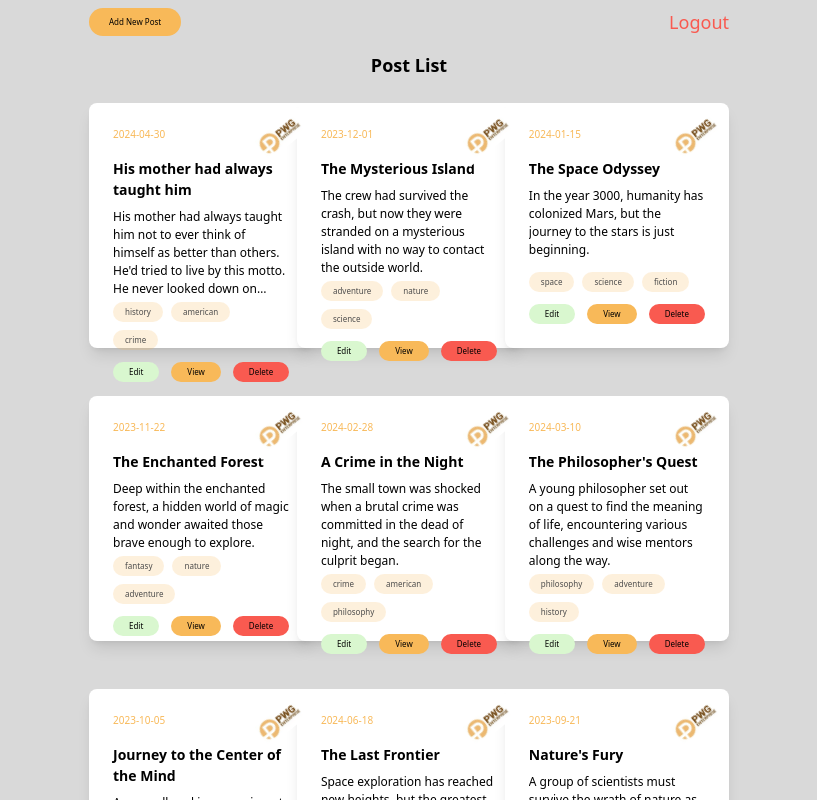
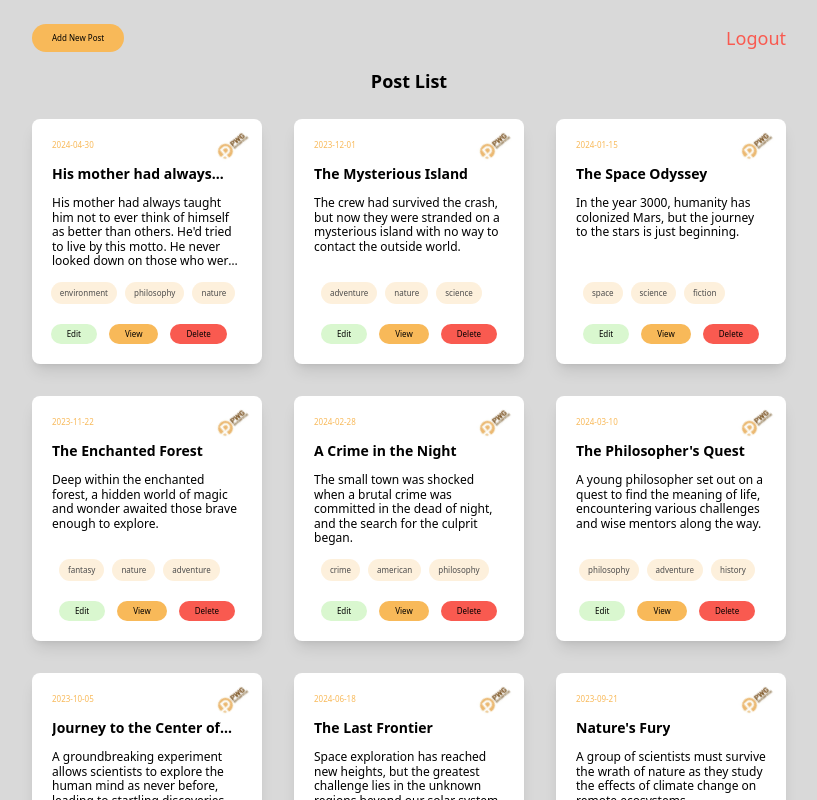
Before and after one commit to SHiuN26/pwg-app, a React (Vite) app: page /dashboard in a window 1280 px wide. Shown: the top 800 px of the page, without its empty margins (231-1048 px from the left). Built offline with nearby package versions, Linux system fonts and the light colour scheme; sample sign-in values are in the browser's storage; what axios-mock-adapter would draw is missing.

Commit message:
post列表完成版面

```diff
--- a/src/components/icons/IconLogo.jsx
+++ b/src/components/icons/IconLogo.jsx
@@ -3,8 +3,8 @@ import React from "react";
 const IconLogo = () => {
   return (
     <svg
-      width="80"
-      height="60"
+      width="65"
+      height="45"
       viewBox="0 0 44 40"
       fill="none"
       xmlns="http://www.w3.org/2000/svg"
--- a/src/pages/DashBoard/CardTag.jsx
+++ b/src/pages/DashBoard/CardTag.jsx
@@ -1,8 +1,8 @@
 import React from "react";
 
 const CardTag = ({ children }) => (
-  <div className="flex justify-center align-center">
-    <span className="bg-[#F8B9594D] rounded-full px-3 py-1 text-[8px] opacity-70 text-opacity-100 text-black/100">
+  <div className="flex justify-center items-center">
+    <span className="bg-[#F8B9594D] rounded-full px-[9px] py-[5px] text-[8px] opacity-70 text-opacity-100">
       {children}
     </span>
   </div>
--- a/src/pages/DashBoard/HomePage.jsx
+++ b/src/pages/DashBoard/HomePage.jsx
@@ -9,7 +9,7 @@ const posts = [
     title: "His mother had always taught him",
     date: "2024-04-30",
     body: "His mother had always taught him not to ever think of himself as better than others. He'd tried to live by this motto. He never looked down on those who were less fortunate or who had less money than him. But the stupidity of the group of people he was talking to made him change his mind.",
-    tags: ["history", "american", "crime"],
+    tags: ["environment", "philosophy", "nature"],
   },
   {
     id: 2,
@@ -89,9 +89,9 @@ const DashBoard = () => {
   const currentPosts = posts.slice(indexOfFirstPost, indexOfLastPost);
 
   return (
-    <div className="flex justify-center align-center min-h-screen bg-[#D9D9D9] pt-2 pb-10">
-      <div className="flex flex-col justify-start align-center w-[50%]">
-        <div className="flex justify-between items-center mb-4 ">
+    <div className="flex justify-center items-center min-h-screen bg-[#D9D9D9] pt-6 pb-10">
+      <div className="flex flex-col justify-start align-between">
+        <div className="flex justify-between items-center mb-4">
           <button className="py-[8px] px-[20px] bg-[#F8B959] text-[8px] rounded-full font-normal hover:text-[#E6A5A1]">
             Add New Post
           </button>
@@ -102,30 +102,13 @@ const DashBoard = () => {
             Logout
           </button>
         </div>
-        <div className="flex justify-center align-center w-full text-[18px] font-semibold mb-6">
+        <div className="flex justify-center items-center w-full text-[18px] font-semibold mb-6">
           Post List
         </div>
 
-        {/* <div className="grid grid-cols-3 gap-4 justify-items-center bg-pink-200">
+        <div className="grid grid-cols-3 gap-8">
           {currentPosts.map((post) => (
             <PostCard key={post.id} post={post} />
-          ))}
-        </div> */}
-
-        <div className="grid grid-cols-3 gap-12">
-          {currentPosts.map((post, index) => (
-            <div
-              key={post.id}
-              className={`flex ${
-                index % 3 === 0
-                  ? "justify-start"
-                  : index % 3 === 2
-                  ? "justify-end"
-                  : "justify-center"
-              }`}
-            >
-              <PostCard post={post} />
-            </div>
           ))}
         </div>
 
--- a/src/pages/DashBoard/PaginationBar.jsx
+++ b/src/pages/DashBoard/PaginationBar.jsx
@@ -1,18 +1,17 @@
 import React from "react";
-import CardButton from "./CardButton";
 
 const PaginationBar = ({ currentPage, totalPages, onPageChange }) => (
   <div className="flex justify-center mt-10">
     {Array.from({ length: totalPages }, (_, index) => (
-      <CardButton
+      <button
         key={index}
-        className={`bg-[#F8B959] text-white mx-2 ${
+        className={`w-7 h-7 bg-[#F8B959] mx-2 rounded-lg flex items-center justify-center  ${
           currentPage === index + 1 ? "bg-[#F8B959]" : "bg-[#FDEACD]"
         }`}
         onClick={() => onPageChange(index + 1)}
       >
         {index + 1}
-      </CardButton>
+      </button>
     ))}
   </div>
 );
--- a/src/pages/DashBoard/PostCard.jsx
+++ b/src/pages/DashBoard/PostCard.jsx
@@ -4,31 +4,31 @@ import CardTag from "./CardTag";
 import IconLogo from "../../components/icons/IconLogo";
 
 const PostCard = ({ post }) => (
-  <div className="bg-white shadow-lg rounded-lg p-6 flex flex-col justify-between align-center w-[230px] h-[245px]">
+  <div className="flex flex-col justify-between items-center bg-white shadow-lg rounded-lg p-5  w-[230px] h-[245px]">
     <div className="flex justify-center items-center relative w-full">
-      <div className="w-full text-[10px] text-[#F8B959] ">{post.date}</div>
-      <div className="absolute top-[-20px] right-[-30px]">
+      <div className="w-full text-[8px] text-[#F8B959] ">{post.date}</div>
+      <div className="absolute top-[-15px] right-[-23px]">
         <IconLogo />
       </div>
     </div>
 
-    <div className="flex justify-start items-center mt-4 mb-2 w-full">
-      <div className="text-[14px] font-semibold">{post.title}</div>
+    <div className="flex justify-start items-center my-3 w-full">
+      <div className="text-[14px] font-semibold line-clamp-1">{post.title}</div>
     </div>
 
-    <div className="flex flex-1 justify-center items-start">
-      <p className="text-[12px] line-clamp-5">{post.body}</p>
+    <div className="flex items-start flex-1">
+      <p className="text-[12px] line-clamp-5 leading-[14.52px]">{post.body}</p>
     </div>
 
-    <div>
-      <div className="flex flex-wrap justify-start mb-2">
+    <div className="flex flex-col justify-end item-center mt-2 flex-1">
+      <div className="flex flex-nowrap justify-start items-center">
         {post.tags.map((tag) => (
-          <div className="my-1 mr-2">
-            <CardTag key={tag}>{tag}</CardTag>
+          <div className="mr-2" key={tag}>
+            <CardTag>{tag}</CardTag>
           </div>
         ))}
       </div>
-      <div className="flex justify-start space-x-3 text-[8px]">
+      <div className="flex justify-start space-x-3 text-[8px] mt-5">
         <CardButton className="bg-[#D9F7CF]">Edit</CardButton>
         <CardButton className="bg-[#F8B959]">View</CardButton>
         <CardButton className="bg-[#F95A50]">Delete</CardButton>
```
